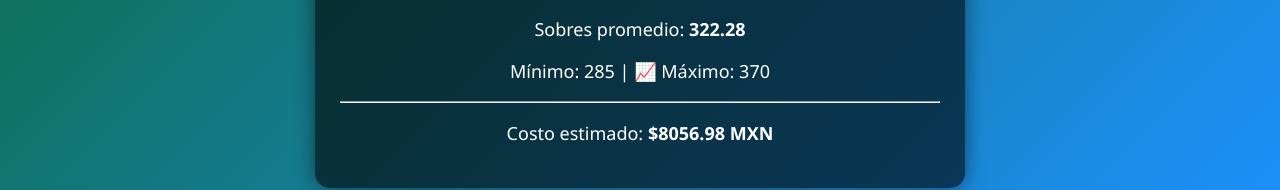
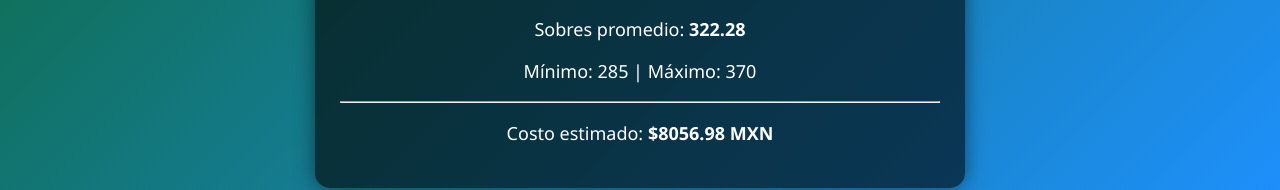
Before and after one commit to raulcastillo-web/MontecarloAlbumPanini, a plain HTML site: page index.html in a window 1280 px wide. Both pictures are taken after a click on the button "Simular". Shown: the part 535-725 px from the top of the page. Drawn offline with Linux system fonts and the light colour scheme.

Commit message:
Update index.html

```diff
--- a/index.html
+++ b/index.html
@@ -152,7 +152,7 @@ async function iniciarSimulacion() {
 
     resultadoDiv.innerHTML = `
         <p> Sobres promedio: <b>${promedio.toFixed(2)}</b></p>
-        <p> Mínimo: ${min} | 📈 Máximo: ${max}</p>
+        <p> Mínimo: ${min} |  Máximo: ${max}</p>
         <hr>
         <p> Costo estimado: <b>$${costo.toFixed(2)} MXN</b></p>
     `;
```
